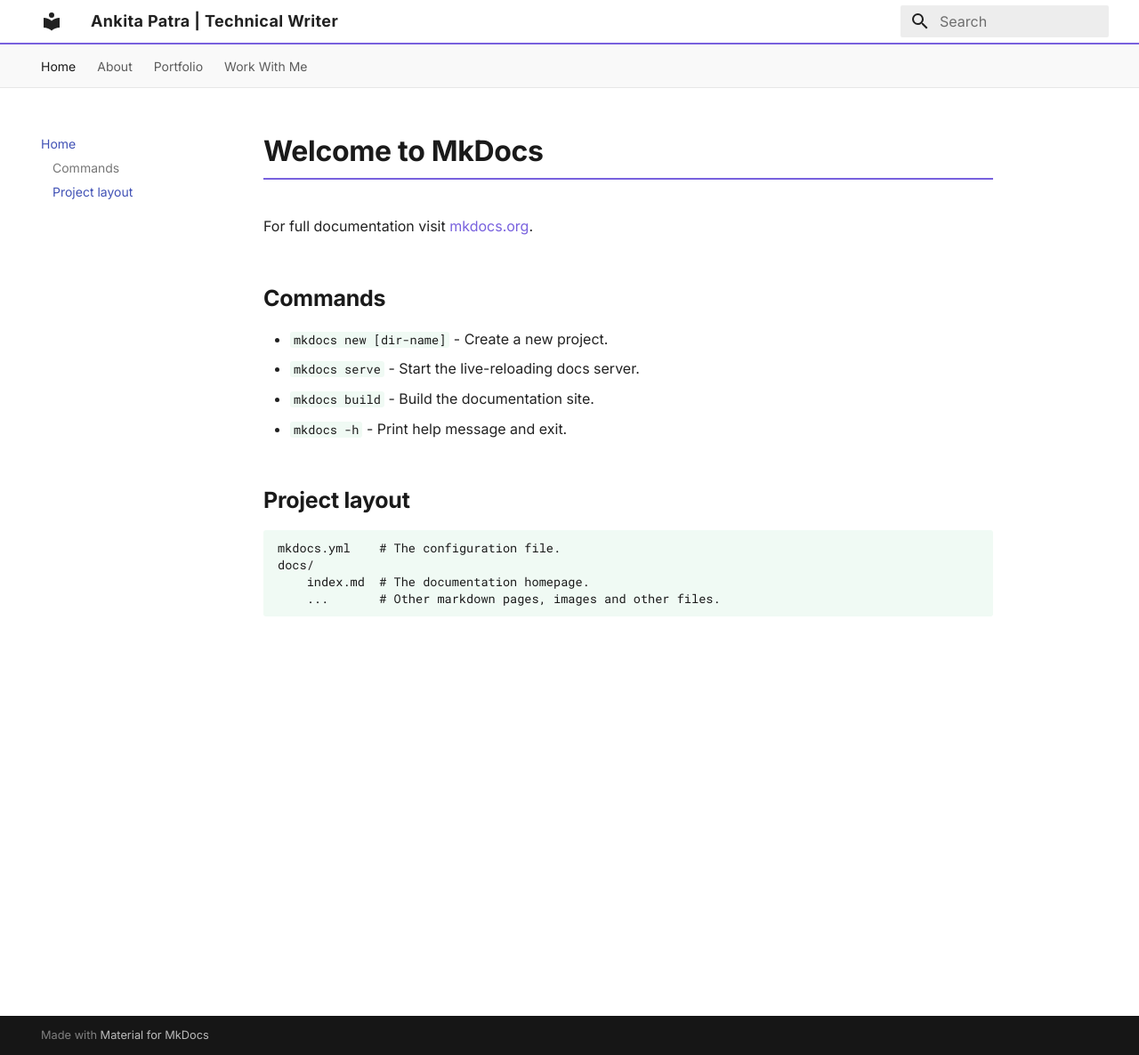
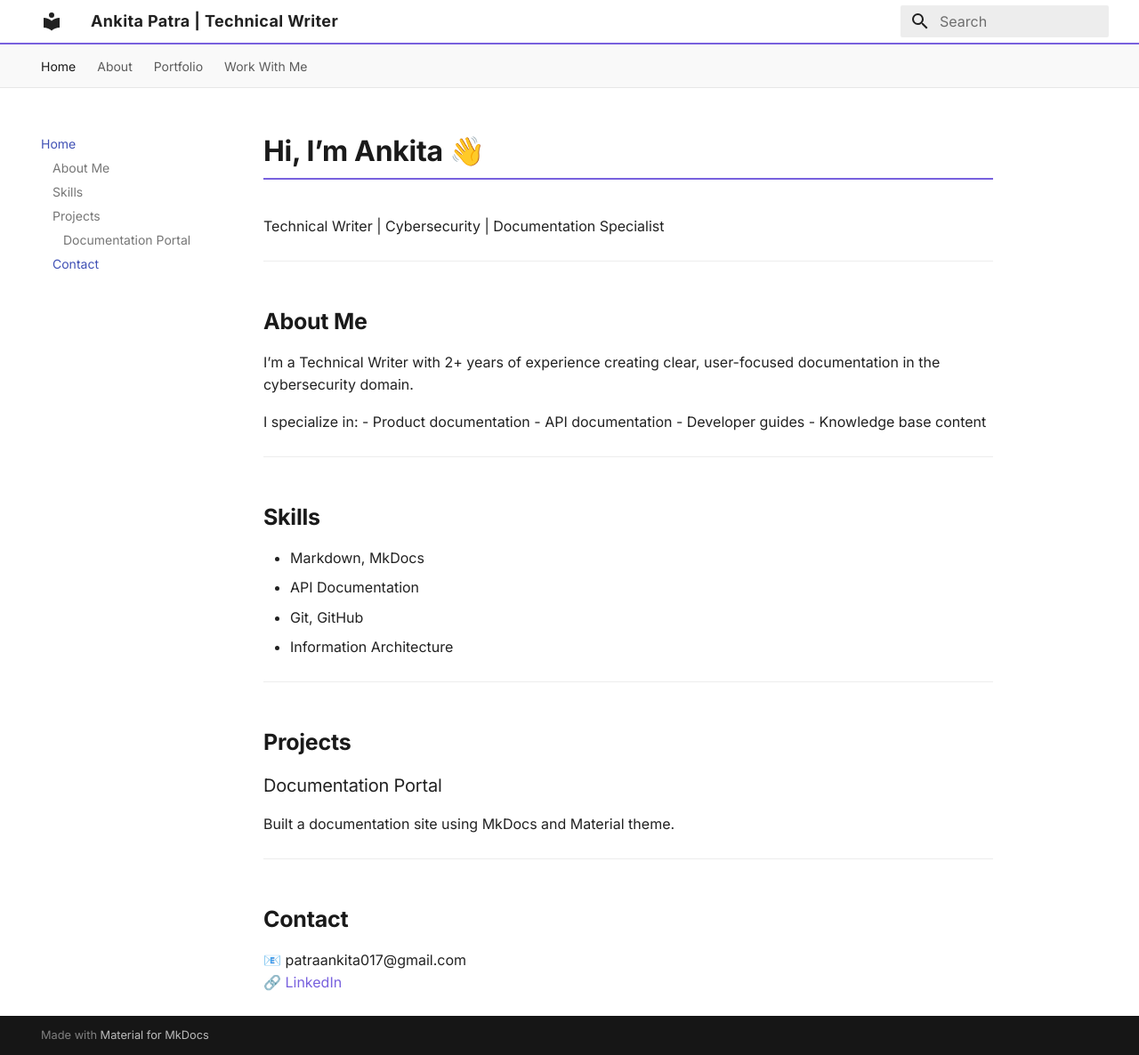
Before and after one commit to patra-ankita/my-portfolio, an MkDocs documentation site: the page built from docs/index.md, in a window 1280 px wide and 1186 px high. Shown: the whole window at 89% size. Built offline with MkDocs 1.6.1 and Material for MkDocs 9.7.7, drawn with Linux system fonts in a browser that asks for light colours.

Commit message:
Update homepage content

```diff
--- a/docs/index.md
+++ b/docs/index.md
@@ -1,17 +1,38 @@
-# Welcome to MkDocs
+# Hi, I’m Ankita 👋
 
-For full documentation visit [mkdocs.org](https://www.mkdocs.org).
+Technical Writer | Cybersecurity | Documentation Specialist
 
-## Commands
+---
 
-* `mkdocs new [dir-name]` - Create a new project.
-* `mkdocs serve` - Start the live-reloading docs server.
-* `mkdocs build` - Build the documentation site.
-* `mkdocs -h` - Print help message and exit.
+## About Me
 
-## Project layout
+I’m a Technical Writer with 2+ years of experience creating clear, user-focused documentation in the cybersecurity domain.
 
-    mkdocs.yml    # The configuration file.
-    docs/
-        index.md  # The documentation homepage.
-        ...       # Other markdown pages, images and other files.
+I specialize in:
+- Product documentation
+- API documentation
+- Developer guides
+- Knowledge base content
+
+---
+
+## Skills
+
+- Markdown, MkDocs
+- API Documentation
+- Git, GitHub
+- Information Architecture
+
+---
+
+## Projects
+
+### Documentation Portal
+Built a documentation site using MkDocs and Material theme.
+
+---
+
+## Contact
+
+📧 patraankita017@gmail.com
+🔗 [LinkedIn](https://www.linkedin.com/in/ankita-patra-501a0827b/)
```
Also changed, not shown: 1 other file.
